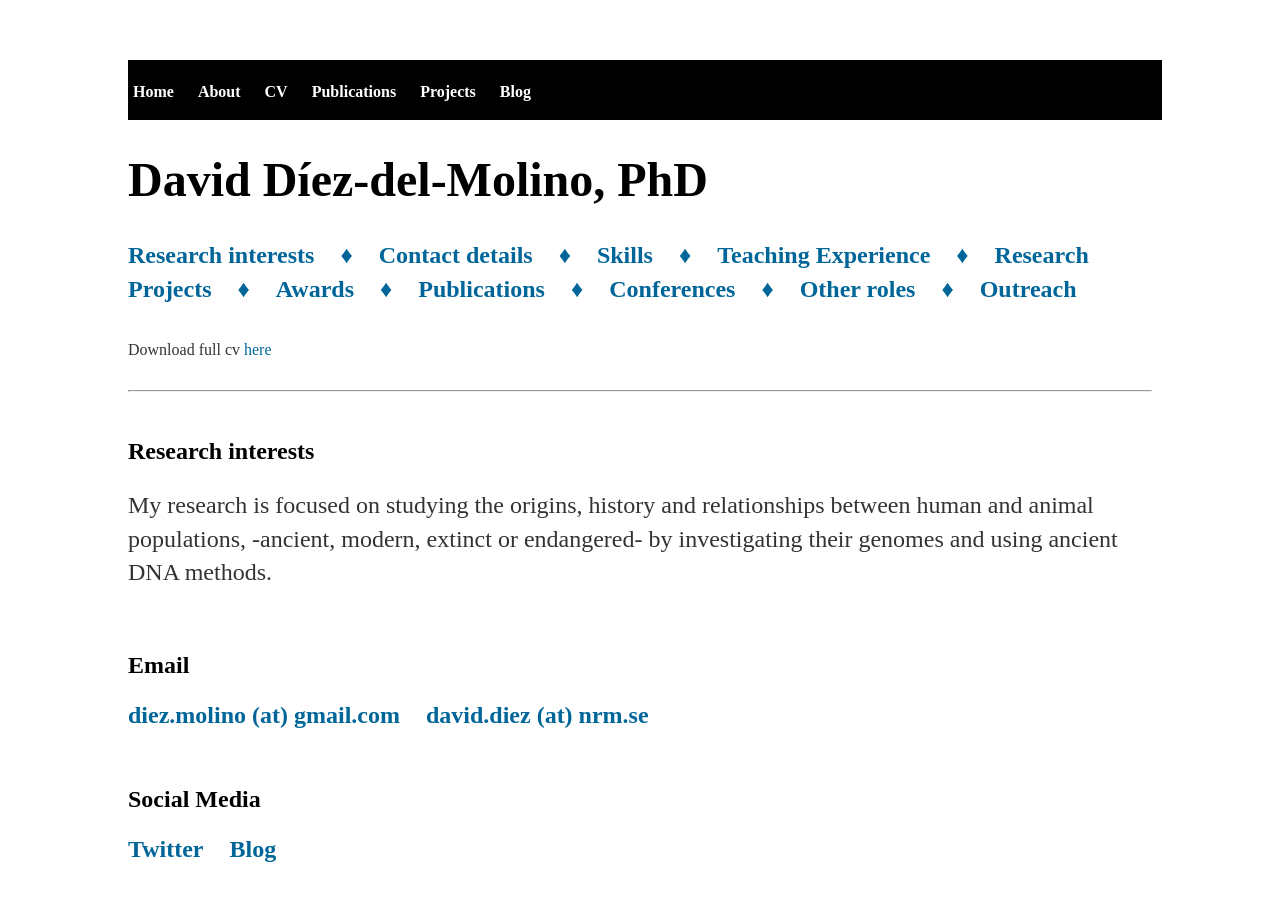
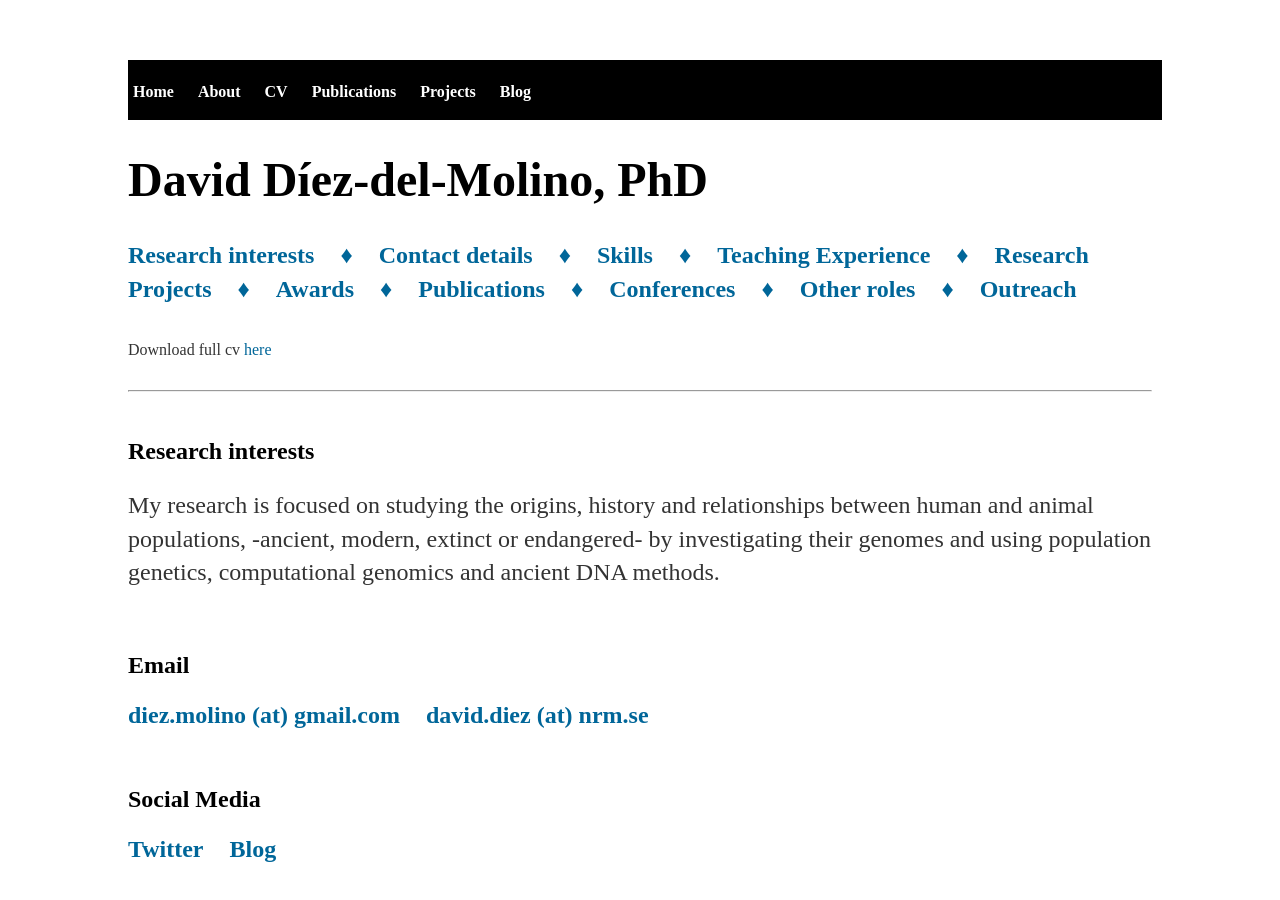
Before and after one commit to DiezMolino/diezmolino.github.io, a Jekyll site: the page cv/index.html, which Jekyll copies as it is, in a window 1280 px wide and 900 px high. Built offline with Jekyll 4.4.1, drawn with Linux system fonts in a browser that asks for light colours.

Commit message:
Update index.html

```diff
--- a/cv/index.html
+++ b/cv/index.html
@@ -71,8 +71,7 @@
 <a name='Research interests'></a>
 <h2>Research interests</h2>
 
-
-<p>My research is focused on studying the origins, history and relationships between human and animal populations, -ancient, modern, extinct or endangered- by investigating their genomes and using ancient DNA methods.</p>
+<p>My research is focused on studying the origins, history and relationships between human and animal populations, -ancient, modern, extinct or endangered- by investigating their genomes and using population genetics, computational genomics and ancient DNA methods.</p>
 
 <br/>
 
```
